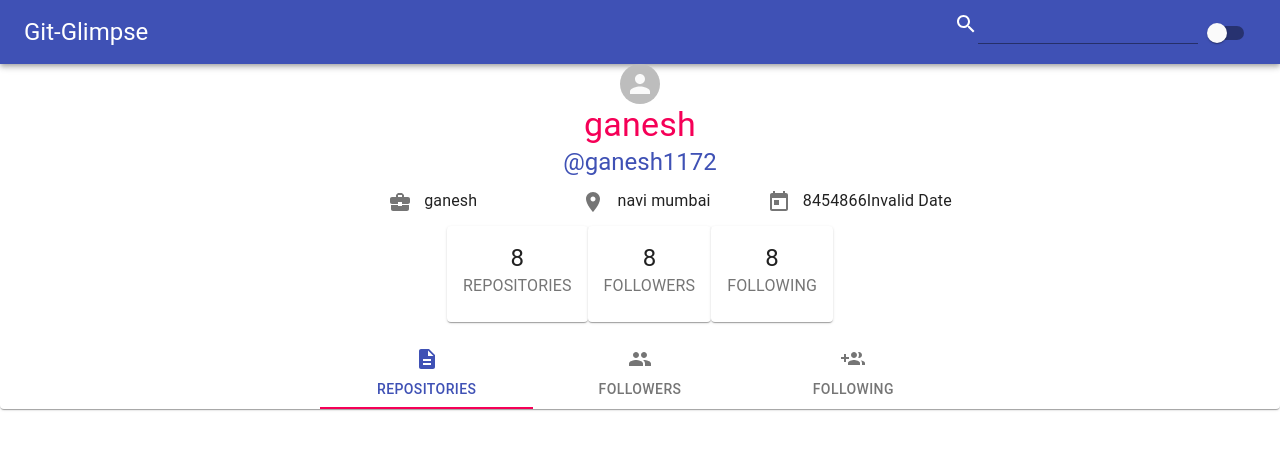
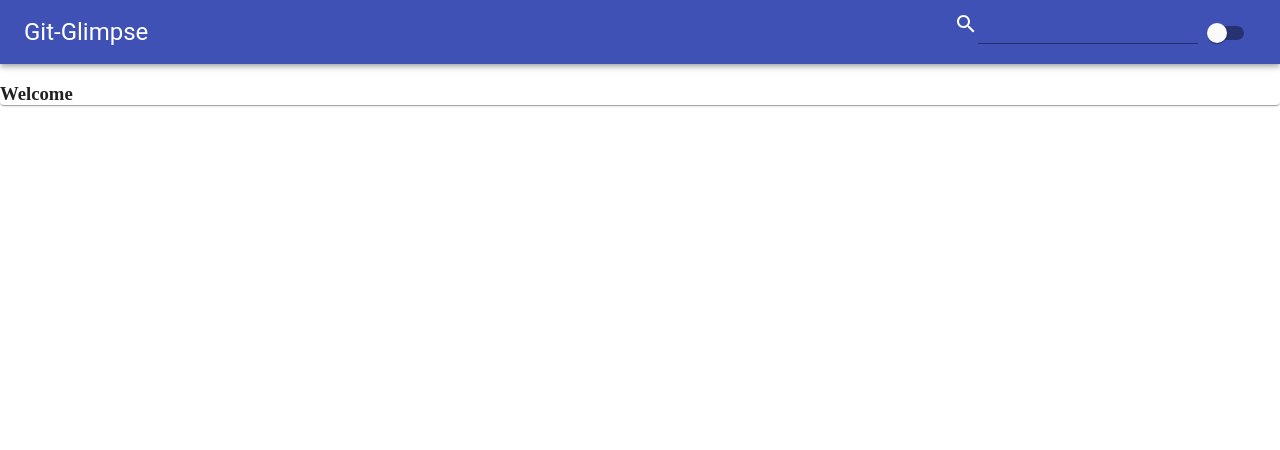
Before and after one commit to ganesh1172/github-profile, a React (Create React App) app: page / in a window 1280 px wide. Shown: the top 450 px of the page. Built offline with nearby package versions, Linux system fonts and the light colour scheme.

Commit message:
added new functions and fetch repos data

```diff
--- a/src/App.js
+++ b/src/App.js
@@ -1,6 +1,6 @@
 import React, { useState } from "react";
 import axiosInstance from './api';
-import { Grid, Link, Typography, IconButton, Card, CardContent, Paper, AppBar, Toolbar, TextField, Switch, Tabs, Tab } from '@material-ui/core';
+import { Grid, Link, Typography, IconButton, Card, CardContent, Paper, AppBar, Toolbar, TextField, Switch, Button } from '@material-ui/core';
 import Avatar from '@material-ui/core/Avatar';
 import cx from 'classnames';
 import TodayIcon from '@material-ui/icons/Today';
@@ -8,13 +8,20 @@ import LocationOnIcon from '@material-ui/icons/LocationOn';
 import { makeStyles } from '@material-ui/styles';
 import BusinessCenterIcon from '@material-ui/icons/BusinessCenter';
 import SearchTwoToneIcon from '@material-ui/icons/SearchTwoTone';
-import DescriptionIcon from '@material-ui/icons/Description';
-import GroupIcon from '@material-ui/icons/Group';
-import GroupAddIcon from '@material-ui/icons/GroupAdd';
 import { ThemeProvider, createMuiTheme } from '@material-ui/core/styles';
+import FolderIcon from '@material-ui/icons/Folder';
 
 
 function App() {
+  // General
+  const [error, setError] = useState("");
+  const [darkMode, setDartmode] = useState(false);
+
+  const handleSearch = (e) => {
+    setUserInput(e.target.value);
+  };
+
+  // Profile
   const [name, setName] = useState("");
   const [userName, setUserName] = useState("");
   const [userInput, setUserInput] = useState("");
@@ -26,20 +33,8 @@ function App() {
   const [created_at, setCreated_at] = useState("");
   const [company, setCompany] = useState("");
   const [html_url, setHtml_url] = useState("");
-  const [error, setError] = useState("");
-  const [darkMode, setDartmode] = useState(false);
-  const [value, setValue] = useState(0);
-  const [repos, setRepos] = useState("");
 
-  // useEffect(() => {
-  //   axiosInstance.get(`/users/examples`)
-  //     .then(response => {
-  //       const data = response.data;
-  //       setData(data);
-  //     })
-  // }, []);
-
-  const setData = ({ name, login, public_repos, followers, following, avatar_url, location, created_at, company, html_url, repos }) => {
+  const setProfileData = ({ name, login, public_repos, followers, following, avatar_url, location, created_at, company, html_url }) => {
     setName(name);
     setUserName(login);
     setPublicRepos(public_repos);
@@ -50,19 +45,13 @@ function App() {
     setCreated_at(created_at);
     setCompany(company);
     setHtml_url(html_url);
-    setRepos(repos);
   };
 
-  const handleSearch = (e) => {
-    setUserInput(e.target.value);
-  };
-
-  const handleSubmit = (e) => {
+  const handleProfile = (e) => {
     axiosInstance.get(`/users/${userInput}`)
       .then(response => {
         const data = response.data;
-        setData(data);
-        console.log(data)
+        setProfileData(data);
         setError(null);
       })
       .catch(error => {
@@ -71,47 +60,38 @@ function App() {
     e.preventDefault();
   };
 
-  const handleChange = (event, newValue) => {
-    setValue(newValue);
+  // Repository
+  const [repoName, setRepoName] = useState([]);
+  const [repoLangauge, setRepoLangauge] = useState([]);
+
+  const setRepositoryData = (r_name, r_langauge) => {
+    setRepoName(r_name);
+    setRepoLangauge(r_langauge);
   };
 
-  const handleRepos = (e) => {
+  const handleRepository = (e) => {
     axiosInstance.get(`/users/${userInput}/repos`)
       .then(response => {
-        const data = response.data;
-        setData(data);
-        console.log(data);
+        const data = response.data
+        const r_name = []
+        const r_langauge = []
+        for (const i in data) {
+          r_name.push(data[i].name)
+          r_langauge.push(data[i].langauge)
+        }
+        console.log(r_name)
+        setRepositoryData(r_name, r_langauge);
       })
     e.preventDefault();
   }
 
-  const handleFollowers = (e) => {
-    axiosInstance.get(`/users/${userInput}/followers`)
-      .then(response => {
-        const data = response.data;
-        setData(data);
-        // console.log(data);
-      })
-    e.preventDefault();
-  }
-
-  const handleFollowing = (e) => {
-    axiosInstance.get(`/users/${userInput}/following`)
-      .then(response => {
-        const data = response.data;
-        setData(data);
-        // console.log(data);
-      })
-    e.preventDefault();
-  }
-
+  // CSS
   const useStyles = makeStyles((theme) => ({
     TypographyStyles: {
       flex: 1,
     },
-    size: {
-      minWidth: 495,
-      marginTop: 15,
+    button: {
+      marginTop: 5,
     }
   }));
 
@@ -121,6 +101,7 @@ function App() {
     },
   });
 
+  // HTML
   const classes = useStyles();
   return (
     <ThemeProvider theme={theme}>
@@ -131,7 +112,7 @@ function App() {
               Git-Glimpse
             </Typography>
             <div>
-              <form onSubmit={handleSubmit} autoComplete="off">
+              <form onSubmit={handleProfile} autoComplete="off">
                 <SearchTwoToneIcon />
                 <TextField
                   id="filled-size-small"
@@ -144,71 +125,81 @@ function App() {
           </Toolbar>
         </AppBar>
 
+        {error ? (<div><h1>{error}</h1></div>) : (
+          <div>
+            {!userName ? (<h3>Welcome</h3>) : (
+              <div>
                 <Grid container direction="column" justify="center" alignItems="center">
                   <Grid item xs={8}>
                     <div>
                       <Avatar alt="profile" src={avatar_url} style={{ marginTop: '5' }} />
                     </div>
                   </Grid>
+
                   <Grid item xs={8}>
-            <Typography variant="h4" color="secondary">{name}ganesh</Typography>
+                    <Typography variant="h4" color="secondary">{name}</Typography>
                   </Grid>
+
                   <Grid item xs={8}>
                     <Typography variant="h5">
-              <Link href={html_url} underline="hover" color="primary" target="_blank">@{userName}ganesh1172</Link>
+                      <Link href={html_url} underline="hover" color="primary" target="_blank">@{userName}</Link>
                     </Typography>
                   </Grid>
+
                   <Grid container direction="row" justify="center" alignItems="center">
                     <Grid item sm={3}></Grid>
                     <Grid item sm={2}>
-              <Typography align="center"><IconButton><BusinessCenterIcon color="action" /></IconButton>ganesh{company}</Typography>
+                      <Typography align="center"><IconButton><BusinessCenterIcon color="action" /></IconButton>{company}</Typography>
                     </Grid>
                     <Grid item sm={2}>
-              <Typography align="center"><IconButton><LocationOnIcon color="action" /></IconButton>navi mumbai{location}</Typography>
+                      <Typography align="center"><IconButton><LocationOnIcon color="action" /></IconButton>{location}</Typography>
                     </Grid>
                     <Grid item sm={2}>
-              <Typography align="center"><IconButton><TodayIcon color="action" /></IconButton>8454866{new Date(created_at).toDateString()}</Typography>
+                      <Typography align="center"><IconButton><TodayIcon color="action" /></IconButton>{new Date(created_at).toDateString()}</Typography>
                     </Grid>
                     <Grid item sm={3}></Grid>
                   </Grid>
-          <Grid container direction="row" justify="center">
+
+                  <Grid container direction="row" justify="space-evenly">
                     <Grid item component={Card}>
                       <CardContent>
-                <Typography variant="h5" align="center">8{public_repos}</Typography>
+                        <Typography variant="h5" align="center">{public_repos}</Typography>
                         <Typography color="textSecondary">REPOSITORIES</Typography>
                       </CardContent>
                     </Grid>
                     <Grid item component={Card}>
                       <CardContent>
-                <Typography variant="h5" align="center">8{followers}</Typography>
+                        <Typography variant="h5" align="center">{followers}</Typography>
                         <Typography color="textSecondary">FOLLOWERS</Typography>
                       </CardContent>
                     </Grid>
                     <Grid item component={Card}>
                       <CardContent>
-                <Typography variant="h5" align="center">8{following}</Typography>
+                        <Typography variant="h5" align="center">{following}</Typography>
                         <Typography color="textSecondary">FOLLOWING</Typography>
                       </CardContent>
                     </Grid>
                   </Grid>
-          <Grid container direction="row">
-            <Grid item sm={3} />
-            <Grid item sm={6}>
-              <Tabs className={classes.size}
-                value={value}
-                onChange={handleChange}
-                variant="fullWidth"
-                indicatorColor="secondary"
-                textColor="primary"
-              >
-                <Tab icon={<DescriptionIcon />} label="Repositories" onClick={handleRepos} />{repos}
-                <Tab icon={<GroupIcon />} label="Followers" onClick={handleFollowers} />
-                <Tab icon={<GroupAddIcon />} label="following" onClick={handleFollowing} />
-              </Tabs>
+
+                  <Button size="large" variant="contained" color="primary" className={classes.button} onClick={handleRepository} startIcon={<FolderIcon />}>
+                    Repos
+                  </Button>
+
+                  <Typography variant="h5" align="center">{repoName}</Typography>
+
+                  {/* <Grid container direction="row" justify="center">
+                    <Grid item component={Card}>
+                      <CardContent>
+                        <Typography variant="h5" align="center">{repoName}</Typography>
+                      </CardContent>
                     </Grid>
-            <Grid item sm={3} />
+                  </Grid> */}
+
                 </Grid>
-        </Grid >
+              </div>
+            )}
+          </div>
+        )}
       </Paper>
     </ThemeProvider >
   );
```
Lines whose indentation alone changed are shown as unchanged.
